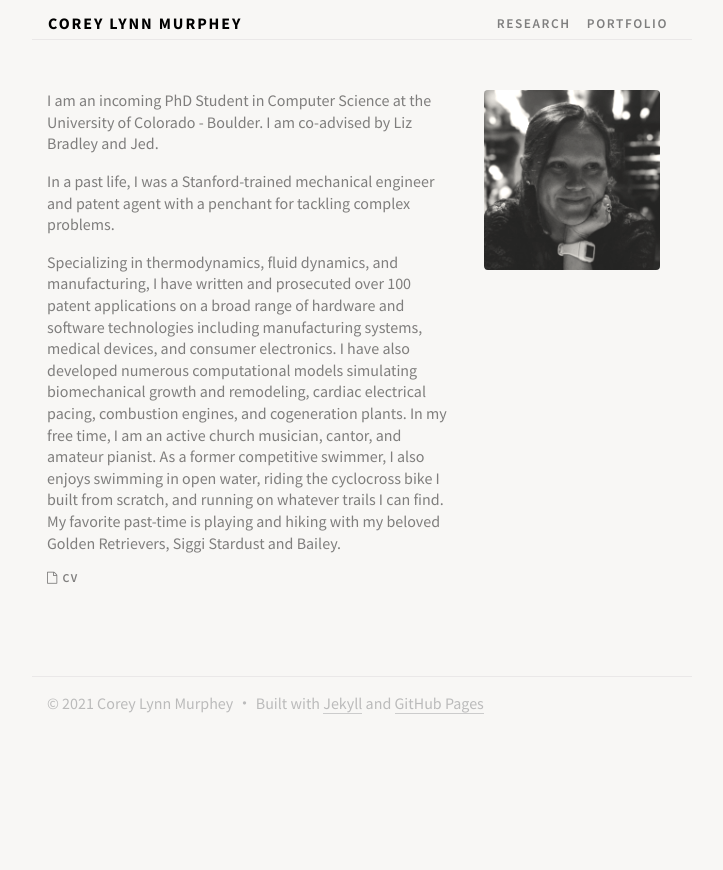
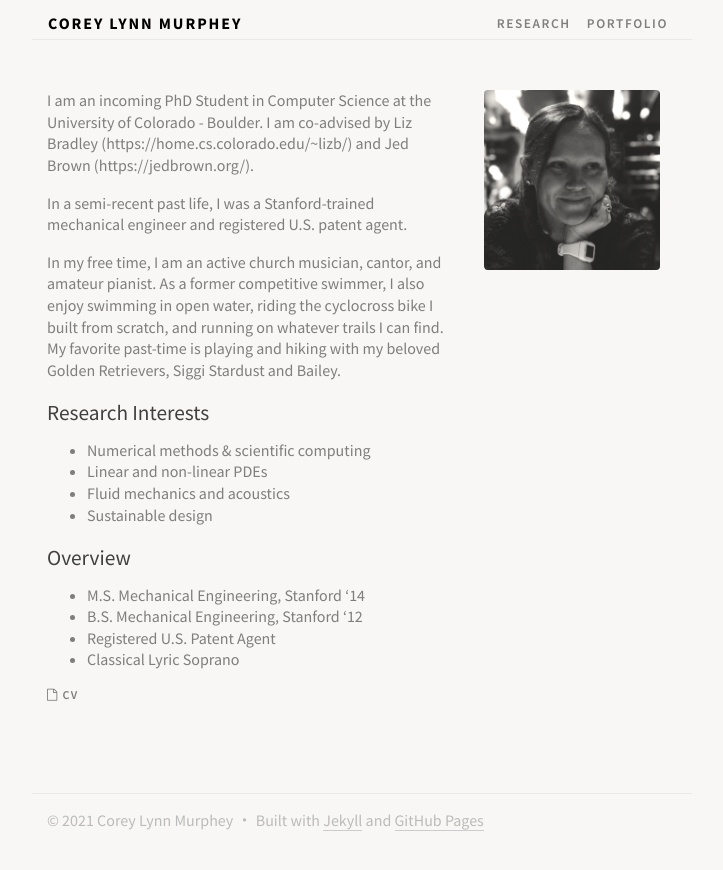
Before and after one commit to corlmurphey/clmurphey.github.io, a Jekyll site: the page built from index.md, in a window 1280 px wide. Shown: the top 870 px of the page, without its empty margins (278-1001 px from the left). Built offline with Jekyll 4.4.1, drawn with Linux system fonts in a browser that asks for light colours; nearby versions of some CDN libraries.

Commit message:
update bio (index.md)

```diff
--- a/index.md
+++ b/index.md
@@ -3,12 +3,23 @@ title: Home
 layout: home
 ---
 
-I am an incoming PhD Student in Computer Science at the University of Colorado - Boulder. I am co-advised by Liz Bradley and Jed.
+I am an incoming PhD Student in Computer Science at the University of Colorado - Boulder. I am co-advised by Liz Bradley (https://home.cs.colorado.edu/~lizb/) and Jed Brown (https://jedbrown.org/).
 
-In a past life, I was a Stanford-trained mechanical engineer and patent agent with a penchant for tackling complex problems.
+In a semi-recent past life, I was a Stanford-trained mechanical engineer and registered U.S. patent agent.
 
-Specializing in thermodynamics, fluid dynamics, and manufacturing, I have written and prosecuted over 100 patent applications on a broad range of hardware and software technologies including manufacturing systems, medical devices, and consumer electronics. I have also developed numerous computational models simulating biomechanical growth and remodeling, cardiac electrical pacing, combustion engines, and cogeneration plants.
-In my free time, I am an active church musician, cantor, and amateur pianist.  As a former competitive swimmer, I also enjoys swimming in open water, riding the cyclocross bike I built from scratch, and running on whatever trails I can find. My favorite past-time is playing and hiking with my beloved Golden Retrievers, Siggi Stardust and Bailey.
+In my free time, I am an active church musician, cantor, and amateur pianist.  As a former competitive swimmer, I also enjoy swimming in open water, riding the cyclocross bike I built from scratch, and running on whatever trails I can find. My favorite past-time is playing and hiking with my beloved Golden Retrievers, Siggi Stardust and Bailey.
+
+## Research Interests
+- Numerical methods & scientific computing
+- Linear and non-linear PDEs
+- Fluid mechanics and acoustics
+- Sustainable design
+
+## Overview
+- M.S. Mechanical Engineering, Stanford '14
+- B.S.  Mechanical Engineering, Stanford '12
+- Registered U.S. Patent Agent
+- Classical Lyric Soprano
 
 {: .little-links }
 [<i class="fa fa-file-o" aria-hidden="true"></i> CV](files/CV_CLM.pdf)
```
